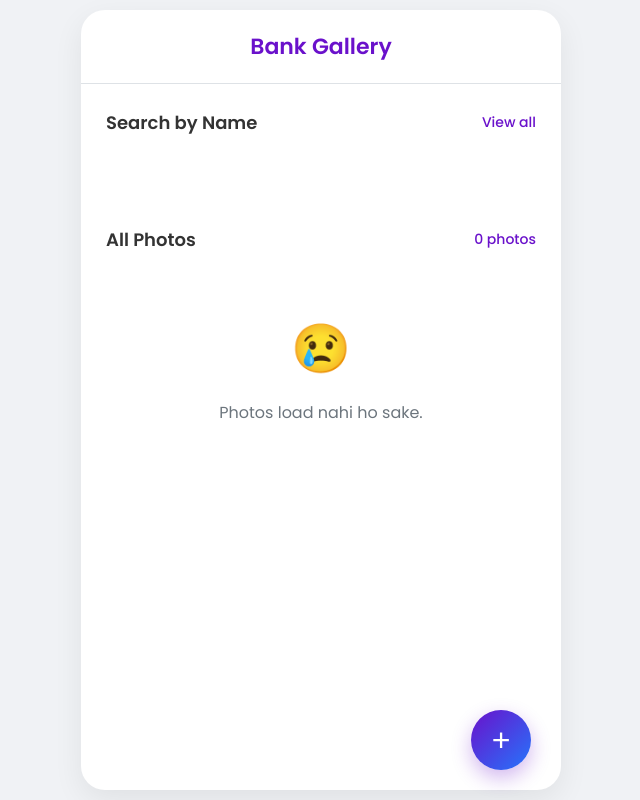
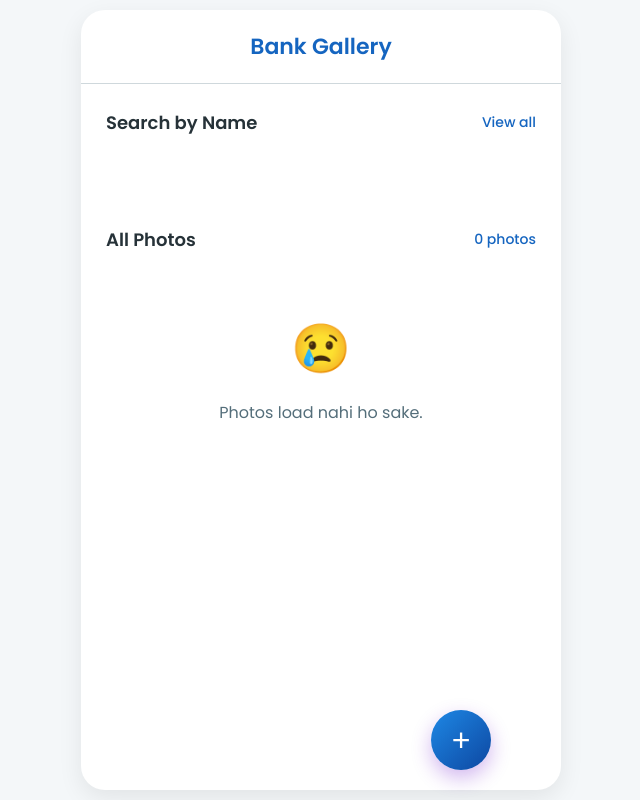
Before and after one commit to Bank-community/Secure_website, a website: page imageupload.html in a window 1280 px wide. Shown: the whole page, without its empty margins (319-959 px from the left). Drawn offline with Linux system fonts and the light colour scheme; no server answers.

Commit message:
Update imageupload.html

```diff
--- a/imageupload.html
+++ b/imageupload.html
@@ -8,21 +8,37 @@
     <link rel="preconnect" href="https://fonts.gstatic.com" crossorigin>
     <link href="https://fonts.googleapis.com/css2?family=Poppins:wght@400;500;600;700&display=swap" rel="stylesheet">
     <style>
-        :root {
-            --primary-color: #6a11cb;
-            --primary-gradient: linear-gradient(135deg, #6a11cb 0%, #2575fc 100%);
-            --background-color: #f0f2f5;
-            --card-bg-color: #ffffff;
-            --text-color: #333;
-            --light-text-color: #6c757d;
-            --border-color: #dee2e6;
-            --danger-color: #e74c3c;
-            --success-color: #20c997;
-            --like-color: #ff4757;
-            --font-family: 'Poppins', sans-serif;
-            --border-radius: 16px;
-            --shadow: 0 10px 30px rgba(0, 0, 0, 0.07);
-        }
+       :root {
+    /* --- NEW: Logo-based Color Scheme --- */
+
+    /* Primary Colors from Logo's Blue */
+    --primary-color: #1565C0; /* A strong, professional blue from the logo */
+    --primary-darker: #0D47A1; /* A darker shade for hovers and headings */
+    --primary-gradient: linear-gradient(135deg, #1E88E5 0%, #0D47A1 100%); /* A gradient from light to dark blue */
+
+    /* Accent Color from Logo's Green */
+    --secondary-color: #2E7D32; /* A trustworthy green from the logo's center */
+    --secondary-darker: #1B5E20; /* Darker green for hovers */
+
+    /* Neutral & Utility Colors */
+    --background-color: #f4f7f9; /* A slightly cooler light gray background */
+    --card-bg-color: #ffffff;
+    --text-color: #263238; /* A slightly softer black for text */
+    --light-text-color: #546E7A;
+    --border-color: #CFD8DC;
+    --shadow: 0 8px 25px rgba(0, 0, 0, 0.08);
+
+    /* Status Colors */
+    --danger-color: #D32F2F;
+    --success-color: #2E7D32; /* Using the logo's green for success messages */
+    --like-color: #ff4757; /* Kept the same as it stands out */
+
+    /* Font and Radius */
+    --font-family: 'Poppins', sans-serif;
+    --border-radius: 16px;
+}
+
+
         * { margin: 0; padding: 0; box-sizing: border-box; }
         body { background-color: var(--background-color); color: var(--text-color); font-family: var(--font-family); padding: 10px; }
         .container { max-width: 480px; margin: 0 auto; background: var(--card-bg-color); border-radius: 24px; box-shadow: var(--shadow); overflow: hidden; min-height: calc(100vh - 20px); }
@@ -58,7 +74,7 @@
         .status-message .icon { font-size: 48px; color: #ccc; }
         .skeleton-card { background-color: #e0e0e0; animation: pulse 1.5s infinite ease-in-out; }
         @keyframes pulse { 0% { background-color: #e0e0e0; } 50% { background-color: #f0f0f0; } 100% { background-color: #e0e0e0; } }
-        .fab { position: fixed; bottom: 30px; right: calc(50% - 210px); width: 60px; height: 60px; background: var(--primary-gradient); border-radius: 50%; display: flex; align-items: center; justify-content: center; color: white; font-size: 32px; cursor: pointer; box-shadow: 0 8px 20px rgba(106, 17, 203, 0.3); transition: all 0.3s ease; border: none; z-index: 999; }
+        .fab { position: fixed; bottom: 30px; right: calc(50% - 170px); width: 60px; height: 60px; background: var(--primary-gradient); border-radius: 50%; display: flex; align-items: center; justify-content: center; color: white; font-size: 32px; cursor: pointer; box-shadow: 0 8px 20px rgba(106, 17, 203, 0.3); transition: all 0.3s ease; border: none; z-index: 999; }
         .fab:hover { transform: scale(1.1) rotate(90deg); }
         .modal { display: none; position: fixed; z-index: 1000; left: 0; top: 0; width: 100%; height: 100%; background-color: rgba(0,0,0,0.5); align-items: center; justify-content: center; backdrop-filter: blur(5px); opacity: 0; transition: opacity 0.3s ease; }
         .modal.show { display: flex; opacity: 1; }
```
